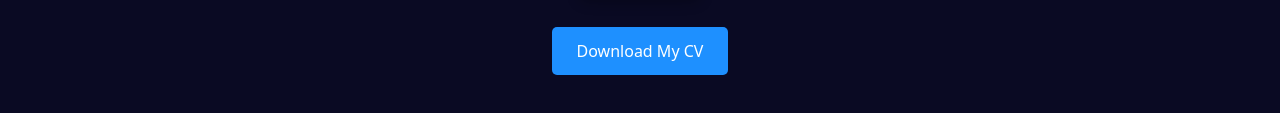
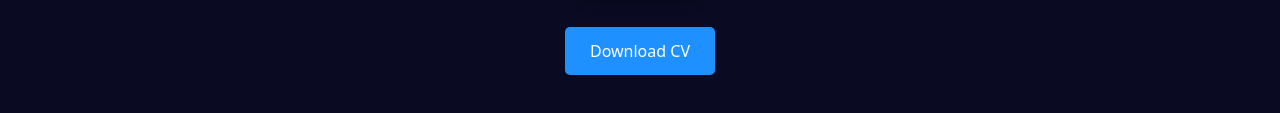
Before and after one commit to GERRY-01/Portfolio, a plain HTML site: page index.html in a window 1280 px wide. Shown: the part 2738-2851 px from the top of the page. Drawn offline with nearby package versions, Linux system fonts and the light colour scheme.

Commit message:
made some changes in the button download cv

```diff
--- a/index.html
+++ b/index.html
@@ -246,7 +246,7 @@
     <div style="margin-top: 30px;">
         <a href="GerryCV.pdf" download
            style="display: inline-block; padding: 12px 25px; background-color: #1e90ff; color: white; text-decoration: none; border-radius: 5px; font-size: 16px;">
-            Download My CV
+            Download CV
         </a>
     </div>
 </section>
```
